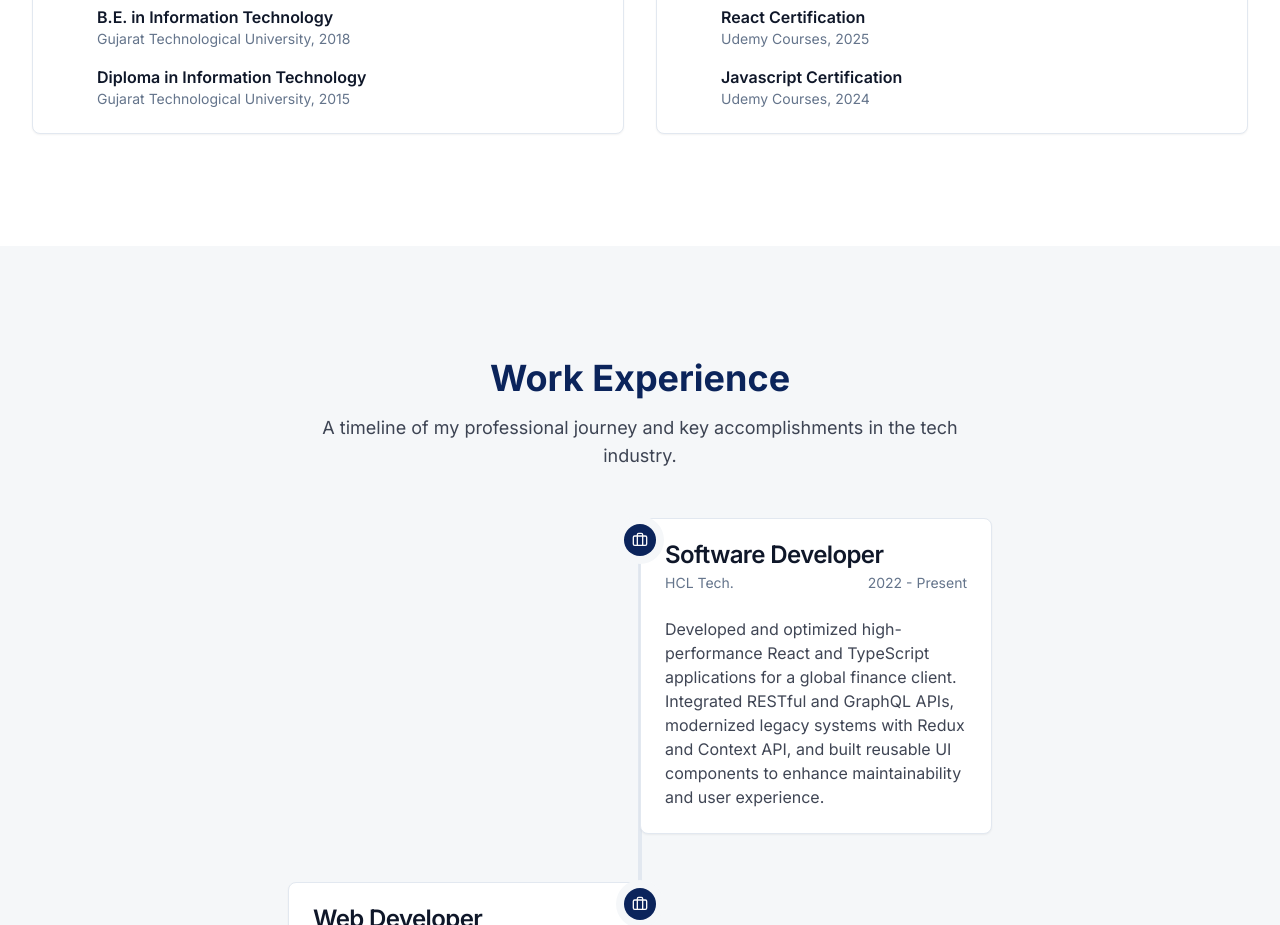
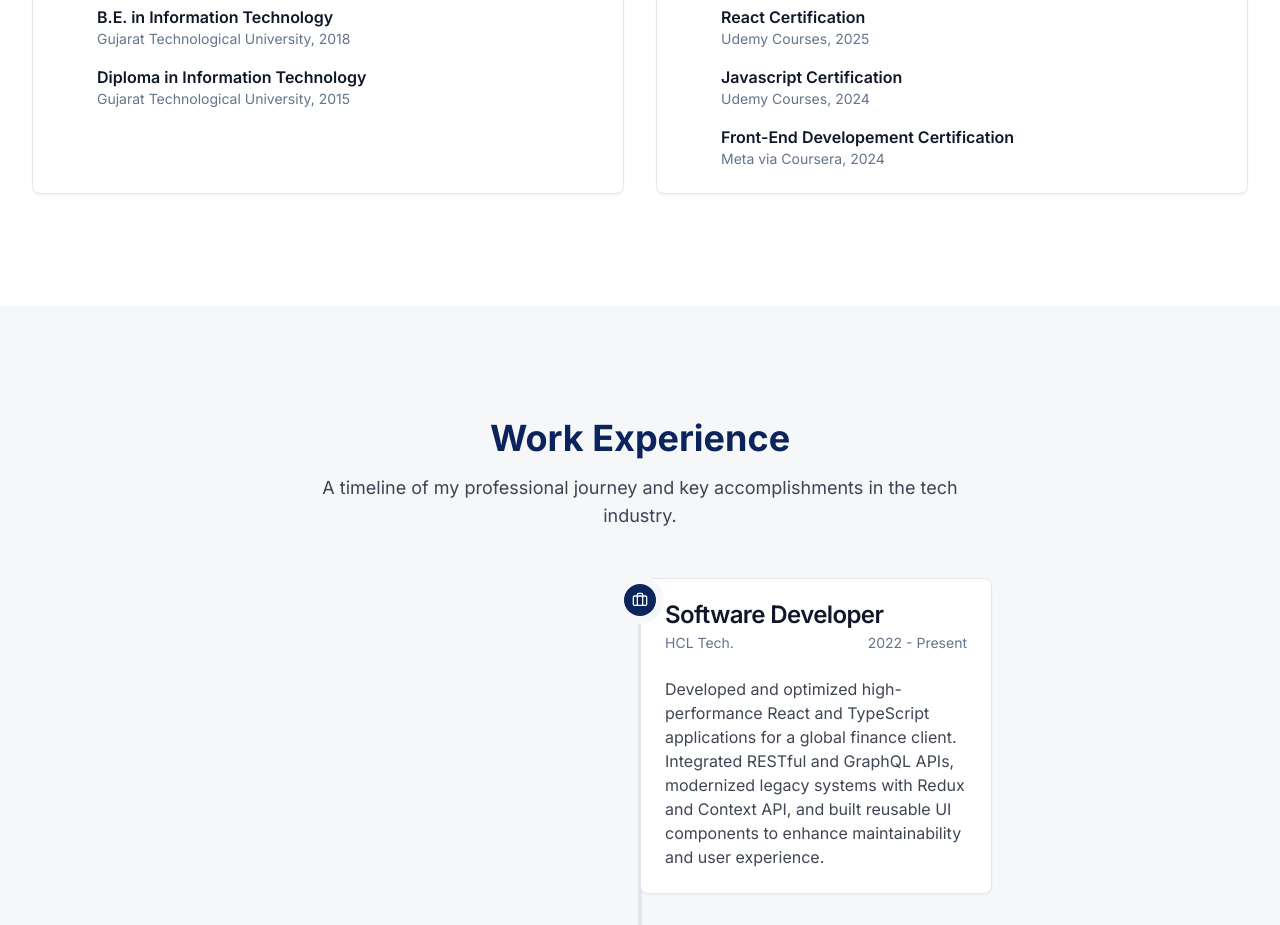
Before and after one commit to RishabhShah9771/PortfolioProject-NextJs, a Next.js app: page / in a window 1280 px wide. Shown: the part 1240-2165 px from the top of the page. Built offline with nearby package versions, Linux system fonts and the light colour scheme.

Commit message:
Qulification Update{Certificate}

```diff
--- a/src/components/data/Qualifications.tsx
+++ b/src/components/data/Qualifications.tsx
@@ -40,6 +40,11 @@ const qualifications = [
         institution: "Udemy Courses",
         year: "2024",
       },
+      {
+        title: "Front-End Developement Certification",
+        institution: "Meta via Coursera",
+        year: "2024",
+      },
     ],
   },
 ];
```
